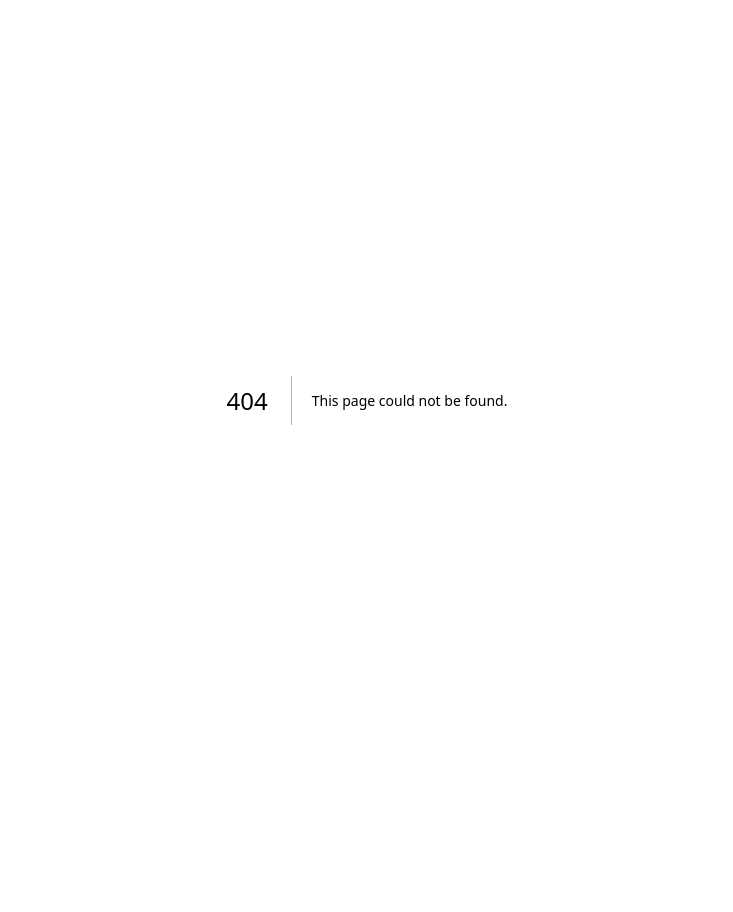
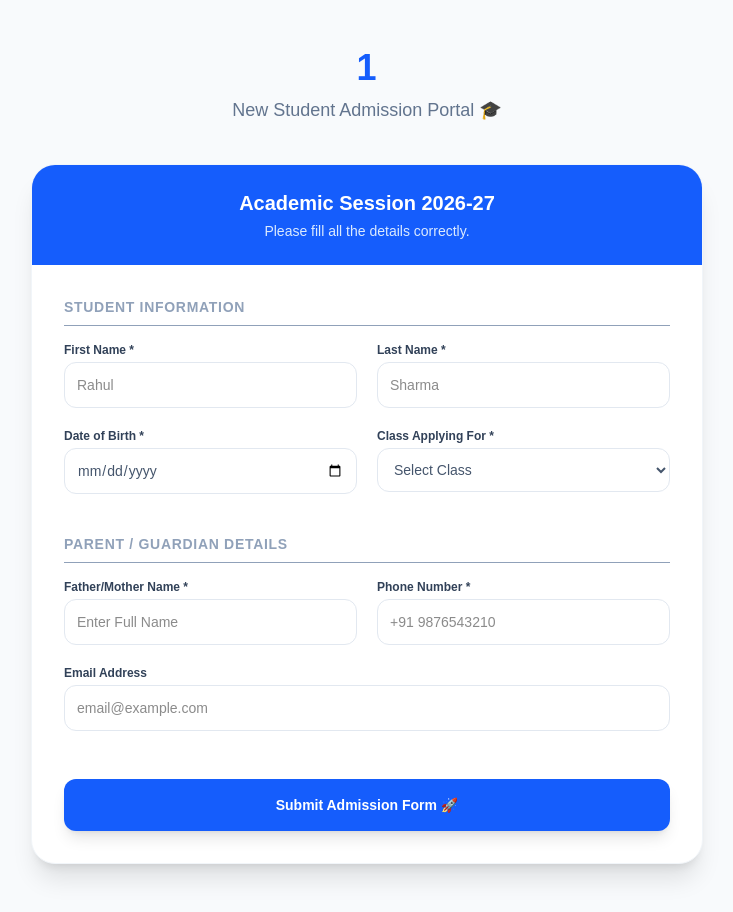
Before and after one commit to makeerp2026-gif/MAKE-ERP, a Next.js app: page /school/1/admission in a window 1280 px wide. Before the commit this address had no page. Shown: the whole page, without its empty margins (273-1006 px from the left). Before the commit the page ends 800 px from the top, so only its background shows below. Built offline with nearby package versions, Linux system fonts and the light colour scheme.

Commit message:
admission register

```diff
--- /dev/null
+++ b/src/app/school/[subdomain]/admission/page.tsx
@@ -0,0 +1,135 @@
+"use client"
+
+import { useState } from 'react'
+import { useParams } from 'next/navigation'
+import Link from 'next/link'
+
+export default function AdmissionPage() {
+  const params = useParams()
+  const subdomain = params?.subdomain as string || "School"
+
+  const [isSubmitted, setIsSubmitted] = useState(false)
+  const [isLoading, setIsLoading] = useState(false)
+
+  // 🚀 Form Submit Handle karne ka dummy function
+  const handleSubmit = (e: React.FormEvent) => {
+    e.preventDefault()
+    setIsLoading(true)
+
+    // Asli backend aane tak 2 second ka timer lagaya hai
+    setTimeout(() => {
+      setIsLoading(false)
+      setIsSubmitted(true)
+    }, 2000)
+  }
+
+  // 🎉 Agar form submit ho gaya toh Success Message dikhao
+  if (isSubmitted) {
+    return (
+      <div className="min-h-screen bg-slate-50 flex items-center justify-center p-4">
+        <div className="bg-white p-8 rounded-3xl shadow-xl max-w-md w-full text-center border border-slate-100">
+          <div className="w-20 h-20 bg-emerald-100 text-emerald-600 rounded-full flex items-center justify-center mx-auto mb-6 text-4xl">
+            ✅
+          </div>
+          <h2 className="text-2xl font-black text-slate-800 mb-2">Application Submitted!</h2>
+          <p className="text-slate-500 font-medium mb-8">
+            Thank you for applying to <span className="text-blue-600 font-bold uppercase">{subdomain}</span>. Our Admission Department will review your application and contact you soon.
+          </p>
+          <Link href={`/`} className="bg-slate-900 text-white font-bold py-3 px-6 rounded-xl hover:bg-slate-800 transition-all">
+            Return to Home
+          </Link>
+        </div>
+      </div>
+    )
+  }
+
+  // 📝 Normal Admission Form UI
+  return (
+    <div className="min-h-screen bg-slate-50 py-12 px-4 sm:px-6 lg:px-8">
+      <div className="max-w-2xl mx-auto">
+
+        {/* HEADER */}
+        <div className="text-center mb-10">
+          <h1 className="text-4xl font-black text-blue-600 uppercase tracking-wide">{subdomain}</h1>
+          <p className="text-slate-500 font-medium mt-2 text-lg">New Student Admission Portal 🎓</p>
+        </div>
+
+        {/* FORM CONTAINER */}
+        <div className="bg-white rounded-3xl shadow-xl border border-slate-100 overflow-hidden">
+          <div className="bg-blue-600 p-6 text-white text-center">
+            <h2 className="text-xl font-bold">Academic Session 2026-27</h2>
+            <p className="text-blue-100 text-sm mt-1">Please fill all the details correctly.</p>
+          </div>
+
+          <form onSubmit={handleSubmit} className="p-8 space-y-6">
+
+            {/* 1. Student Details */}
+            <div>
+              <h3 className="text-sm font-black text-slate-400 uppercase tracking-wider mb-4 border-b pb-2">Student Information</h3>
+              <div className="grid grid-cols-1 md:grid-cols-2 gap-5">
+                <div>
+                  <label className="block text-xs font-bold text-slate-700 mb-1">First Name *</label>
+                  <input type="text" required className="w-full p-3 border border-slate-200 rounded-xl focus:ring-2 focus:ring-blue-500 outline-none text-sm transition-all" placeholder="Rahul" />
+                </div>
+                <div>
+                  <label className="block text-xs font-bold text-slate-700 mb-1">Last Name *</label>
+                  <input type="text" required className="w-full p-3 border border-slate-200 rounded-xl focus:ring-2 focus:ring-blue-500 outline-none text-sm transition-all" placeholder="Sharma" />
+                </div>
+                <div>
+                  <label className="block text-xs font-bold text-slate-700 mb-1">Date of Birth *</label>
+                  <input type="date" required className="w-full p-3 border border-slate-200 rounded-xl focus:ring-2 focus:ring-blue-500 outline-none text-sm transition-all text-slate-600" />
+                </div>
+                <div>
+                  <label className="block text-xs font-bold text-slate-700 mb-1">Class Applying For *</label>
+                  <select required className="w-full p-3 border border-slate-200 rounded-xl focus:ring-2 focus:ring-blue-500 outline-none text-sm transition-all text-slate-600 bg-white">
+                    <option value="">Select Class</option>
+                    <option value="nursery">Nursery</option>
+                    <option value="kg">Kindergarten (KG)</option>
+                    <option value="1">Class 1</option>
+                    <option value="2">Class 2</option>
+                    <option value="3">Class 3</option>
+                    {/* Aur classes add kar sakte hain */}
+                  </select>
+                </div>
+              </div>
+            </div>
+
+            {/* 2. Parent Details */}
+            <div className="pt-4">
+              <h3 className="text-sm font-black text-slate-400 uppercase tracking-wider mb-4 border-b pb-2">Parent / Guardian Details</h3>
+              <div className="grid grid-cols-1 md:grid-cols-2 gap-5">
+                <div>
+                  <label className="block text-xs font-bold text-slate-700 mb-1">Father/Mother Name *</label>
+                  <input type="text" required className="w-full p-3 border border-slate-200 rounded-xl focus:ring-2 focus:ring-blue-500 outline-none text-sm transition-all" placeholder="Enter Full Name" />
+                </div>
+                <div>
+                  <label className="block text-xs font-bold text-slate-700 mb-1">Phone Number *</label>
+                  <input type="tel" required className="w-full p-3 border border-slate-200 rounded-xl focus:ring-2 focus:ring-blue-500 outline-none text-sm transition-all" placeholder="+91 9876543210" />
+                </div>
+                <div className="md:col-span-2">
+                  <label className="block text-xs font-bold text-slate-700 mb-1">Email Address</label>
+                  <input type="email" className="w-full p-3 border border-slate-200 rounded-xl focus:ring-2 focus:ring-blue-500 outline-none text-sm transition-all" placeholder="email@example.com" />
+                </div>
+              </div>
+            </div>
+
+            {/* Submit Button */}
+            <div className="pt-6">
+              <button
+                type="submit"
+                disabled={isLoading}
+                className={`w-full text-white py-4 rounded-xl font-black text-sm transition-all shadow-lg ${
+                  isLoading ? 'bg-blue-400 cursor-not-allowed' : 'bg-blue-600 hover:bg-blue-700 hover:shadow-blue-600/30'
+                }`}
+              >
+                {isLoading ? 'Submitting Application... ⏳' : 'Submit Admission Form 🚀'}
+              </button>
+            </div>
+
+          </form>
+        </div>
+
+      </div>
+    </div>
+  )
+}
```
